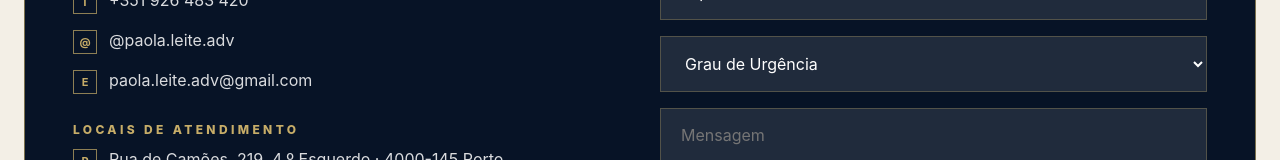
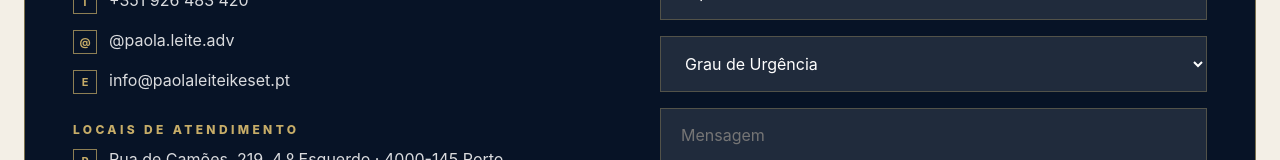
Before and after one commit to paolaleiteadv-sys/paolaleiteikeset.pt, a React (Vite) app in the folder paolaleiteikeset.com/: page / in a window 1280 px wide. Shown: the part 6276-6436 px from the top of the page. Built offline with nearby package versions, Linux system fonts and the light colour scheme.

Commit message:
Update App.jsx

```diff
--- a/paolaleiteikeset.com/src/App.jsx
+++ b/paolaleiteikeset.com/src/App.jsx
@@ -429,7 +429,7 @@ function BlogArticlePage() {
             </p>
             <p>
               Agende uma consulta através do formulário de contacto ou envie um e-mail para
-              paola.leite.adv@gmail.com.
+              info@paolaleiteikeset.pt.
             </p>
             <a
               href="/"
@@ -609,7 +609,7 @@ export default function App() {
               <div className="contact-details">
                 <p><ContactIcon>T</ContactIcon> +351 926 483 420</p>
                 <p><ContactIcon>@</ContactIcon> @paola.leite.adv</p>
-                <p><ContactIcon>E</ContactIcon> paola.leite.adv@gmail.com</p>
+                <p><ContactIcon>E</ContactIcon> info@paolaleiteikeset.pt</p>
                 <div className="offices">
                   <p className="offices-label">{t.officesLabel}</p>
                   <p><ContactIcon>P</ContactIcon> Rua de Camões, 219, 4.º Esquerdo · 4000-145 Porto</p>
```
